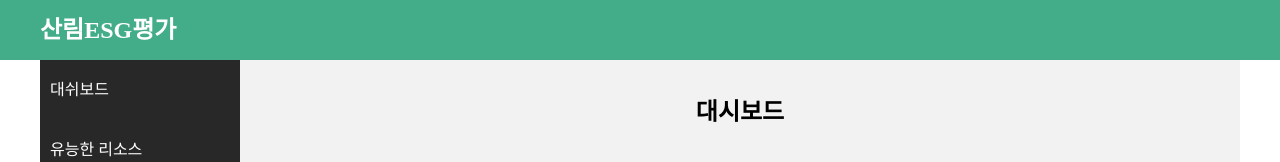
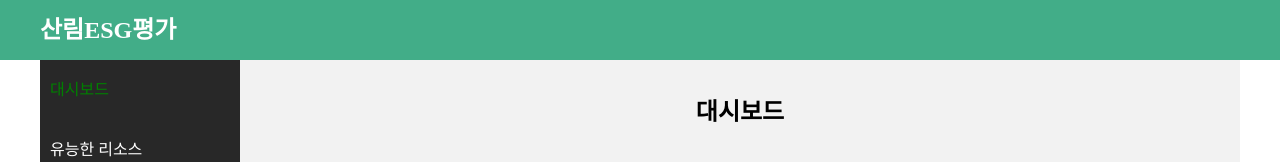
Before and after one commit to rlawlsdn263/cnnu-survey, a React (Vite) app: page / in a window 1280 px wide. Shown: the top 162 px of the page. Built offline with nearby package versions, Linux system fonts and the light colour scheme.

Commit message:
[Fix] SidebarMenu를 클릭했을 때, 색상이 유지되도록 함
SidebarMenu를 클릭할 경우, 해당 페이지를 렌더링하면서 클릭된 메뉴의 색상이 변하도록 했다.

state로 관리가 되고 있어, 새로고침이 발생하면 초기화가 된다.

```diff
--- a/src/Layout/Sidebar/Sidebar.jsx
+++ b/src/Layout/Sidebar/Sidebar.jsx
@@ -1,11 +1,28 @@
+import { useState } from "react";
 import styles from "./Sidebar.module.css";
 import { SidebarMenu } from "../../components/_index";
 
 function Sidebar() {
+  const [activeMenu, setActiveMenu] = useState("");
+
   return (
     <div className={styles.Sidebar}>
-      <SidebarMenu>대쉬보드</SidebarMenu>
-      <SidebarMenu>유능한 리소스</SidebarMenu>
+      <SidebarMenu
+        url={""}
+        setActiveMenu={setActiveMenu}
+        style={activeMenu === "" ? { color: "green" } : { color: "white" }}
+      >
+        대시보드
+      </SidebarMenu>
+      <SidebarMenu
+        url={"resource"}
+        setActiveMenu={setActiveMenu}
+        style={
+          activeMenu === "resource" ? { color: "green" } : { color: "white" }
+        }
+      >
+        유능한 리소스
+      </SidebarMenu>
     </div>
   );
 }
--- a/src/components/SidebarMenu/SidebarMenu.jsx
+++ b/src/components/SidebarMenu/SidebarMenu.jsx
@@ -1,8 +1,16 @@
+import { useNavigate } from "react-router-dom";
 import styles from "./SidebarMenu.module.css";
 
-function SidebarMenu({ children }) {
+function SidebarMenu({ url, setActiveMenu, style, children }) {
+  const navigate = useNavigate();
+
+  const handleClick = () => {
+    setActiveMenu(url);
+    navigate(`/${url}`);
+  };
+
   return (
-    <div className={styles.SidebarMenu}>
+    <div className={styles.SidebarMenu} onClick={handleClick} style={style}>
       <span>{children}</span>
     </div>
   );
--- a/src/components/SidebarMenu/SidebarMenu.module.css
+++ b/src/components/SidebarMenu/SidebarMenu.module.css
@@ -6,4 +6,9 @@
   color: var(--color-white);
   font-size: var(--font-md);
   padding: 0 10px;
+  cursor: pointer;
 }
+
+.SidebarMenu:hover {
+  color: var(--color-green);
+}
```
